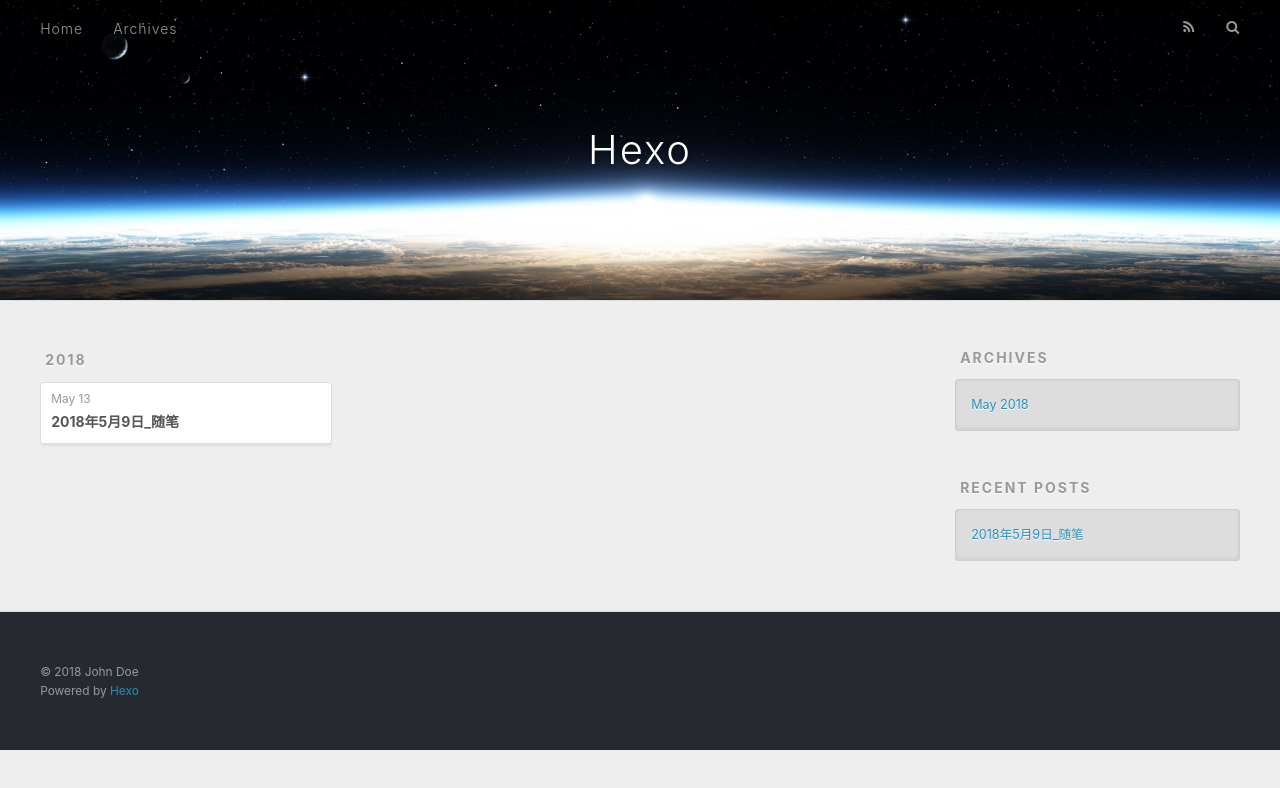
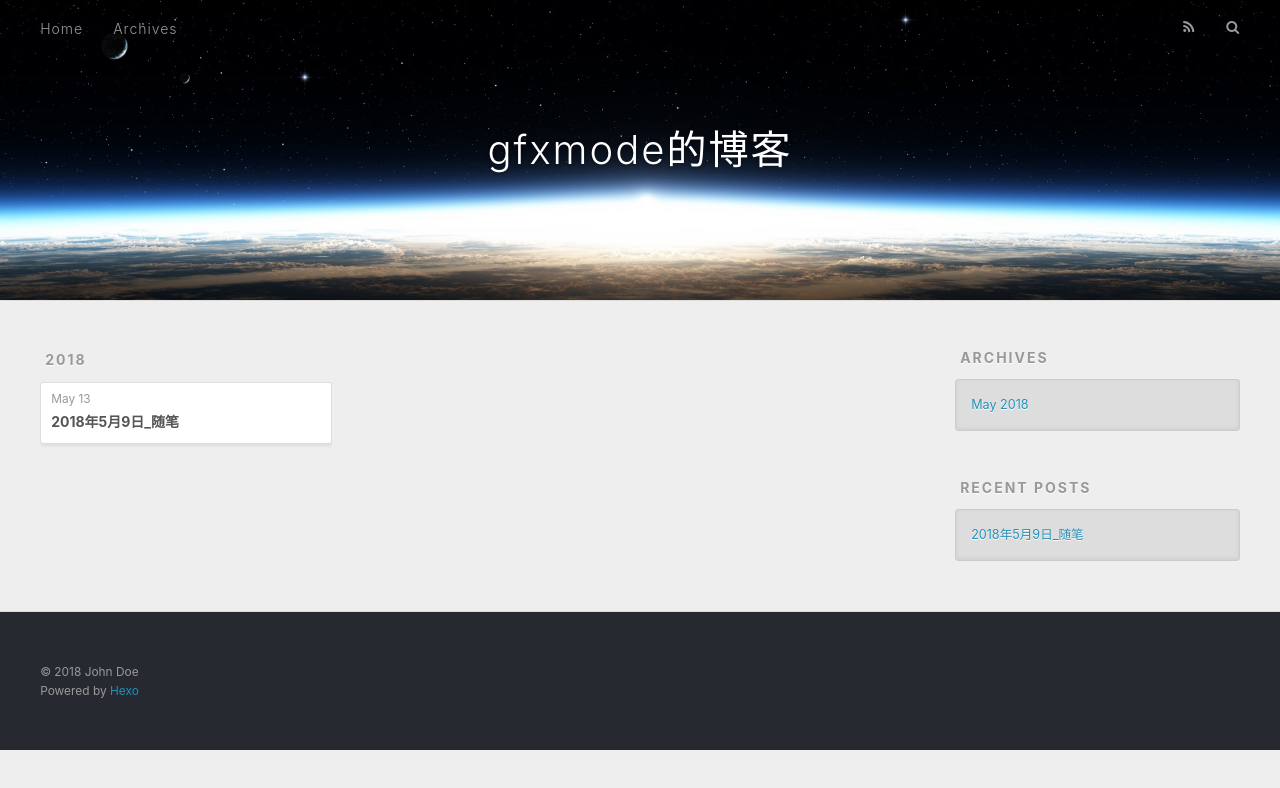
Before and after one commit to gfxmode/gfxmode.github.io, a plain HTML site: page archives/2018/05/index.html in a window 1280 px wide. Drawn offline with nearby package versions, Linux system fonts and the light colour scheme.

Commit message:
Site updated: 2018-05-13 09:14:26

```diff
--- a/archives/2018/05/index.html
+++ b/archives/2018/05/index.html
@@ -5,17 +5,17 @@
 
 
 
-  <title>Archives: 2018/5 | Hexo</title>
+  <title>Archives: 2018/5 | gfxmode的博客</title>
   <meta name="viewport" content="width=device-width, initial-scale=1, maximum-scale=1">
   <meta property="og:type" content="website">
-<meta property="og:title" content="Hexo">
+<meta property="og:title" content="gfxmode的博客">
 <meta property="og:url" content="http://yoursite.com/archives/2018/05/index.html">
-<meta property="og:site_name" content="Hexo">
+<meta property="og:site_name" content="gfxmode的博客">
 <meta property="og:locale" content="default">
 <meta name="twitter:card" content="summary">
-<meta name="twitter:title" content="Hexo">
+<meta name="twitter:title" content="gfxmode的博客">
 
-    <link rel="alternate" href="/atom.xml" title="Hexo" type="application/atom+xml">
+    <link rel="alternate" href="/atom.xml" title="gfxmode的博客" type="application/atom+xml">
 
 
     <link rel="icon" href="/favicon.png">
@@ -34,7 +34,7 @@
   <div id="header-outer" class="outer">
     <div id="header-title" class="inner">
       <h1 id="logo-wrap">
-        <a href="/" id="logo">Hexo</a>
+        <a href="/" id="logo">gfxmode的博客</a>
       </h1>
 
     </div>
```
Also changed, not shown: 2018/05/13/2018年5月9日-随笔/index.html (+4 -4 lines), archives/2018/index.html (+6 -6 lines), archives/index.html (+6 -6 lines), index.html (+6 -6 lines).
